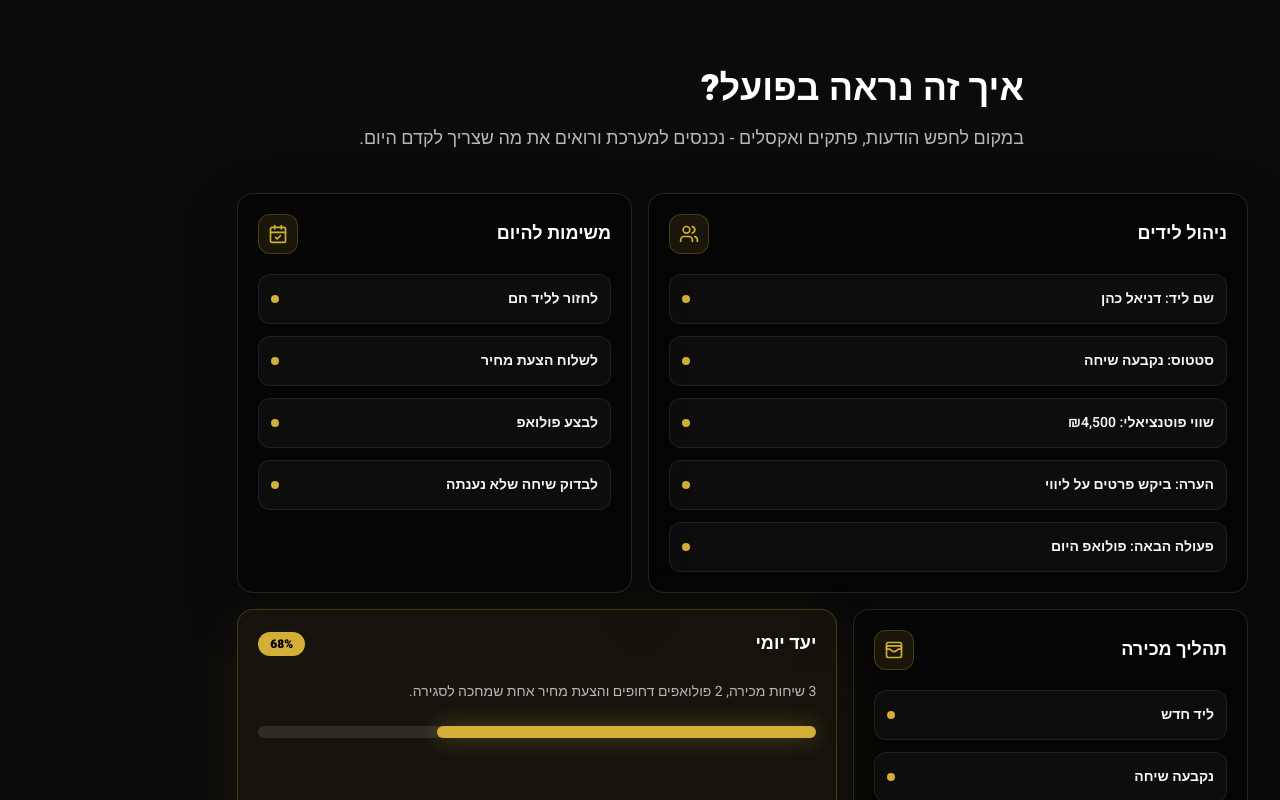
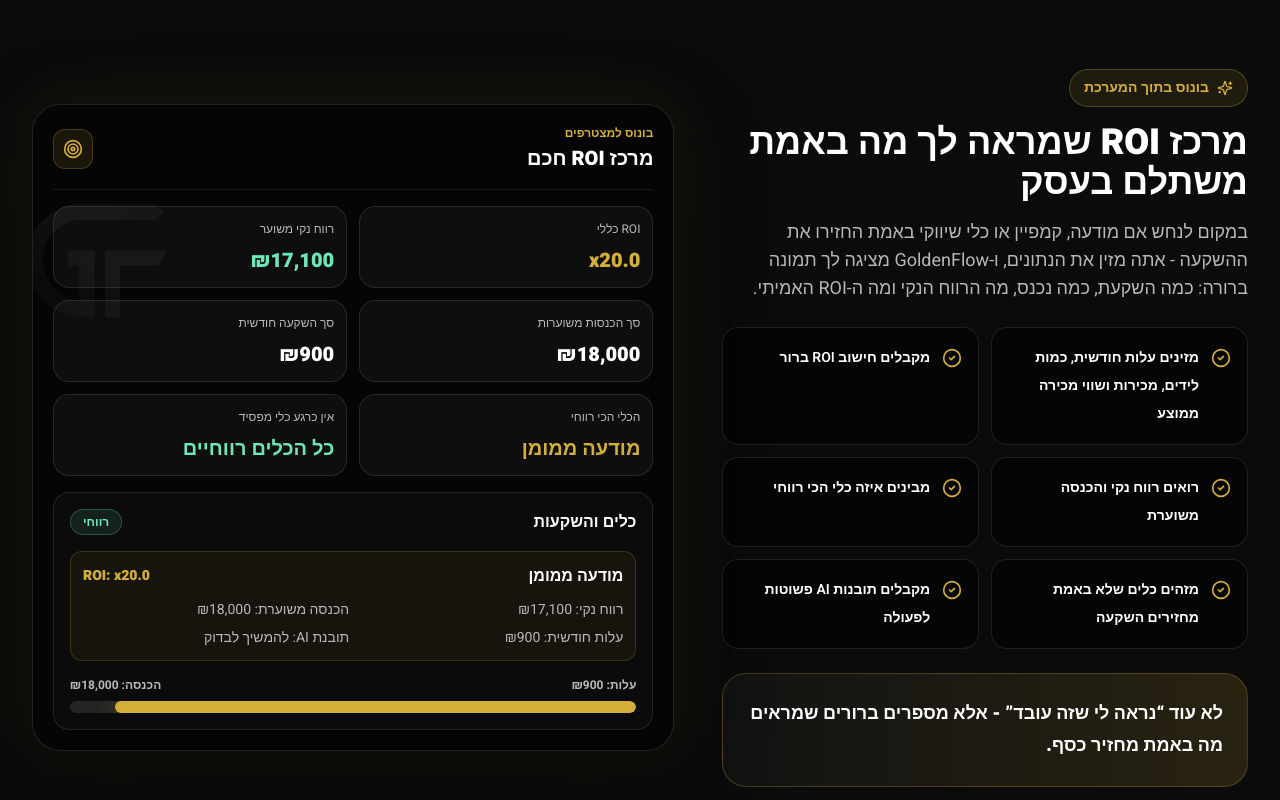
Before and after one commit to hubianron-cpu/goldenflow-landing, a Next.js app: page / in a window 1280 px wide. Shown: the part 4440-5240 px from the top of the page. Built offline with nearby package versions, Linux system fonts and the light colour scheme.

Commit message:
Add ROI Center bonus section

```diff
--- a/app/page.tsx
+++ b/app/page.tsx
@@ -418,6 +418,145 @@ function DashboardPreview() {
   );
 }
 
+function RoiBonusSection() {
+  const roiStats = [
+    { label: "ROI כללי", value: "x20.0", tone: "gold" },
+    { label: "רווח נקי משוער", value: "₪17,100", tone: "green" },
+    { label: "סך הכנסות משוערות", value: "₪18,000", tone: "white" },
+    { label: "סך השקעה חודשית", value: "₪900", tone: "white" },
+    { label: "הכלי הכי רווחי", value: "מודעה ממומן", tone: "gold" },
+    { label: "אין כרגע כלי מפסיד", value: "כל הכלים רווחיים", tone: "green" },
+  ];
+
+  const roiPoints = [
+    "מזינים עלות חודשית, כמות לידים, מכירות ושווי מכירה ממוצע",
+    "מקבלים חישוב ROI ברור",
+    "רואים רווח נקי והכנסה משוערת",
+    "מבינים איזה כלי הכי רווחי",
+    "מזהים כלים שלא באמת מחזירים השקעה",
+    "מקבלים תובנות AI פשוטות לפעולה",
+  ];
+
+  return (
+    <section className="bg-[#0B0B0B] px-4 py-12 min-[390px]:px-5 sm:px-6 sm:py-20 lg:px-8">
+      <div className="mx-auto grid max-w-7xl items-center gap-8 lg:grid-cols-[0.9fr_1.1fr] lg:gap-12">
+        <div className="text-center lg:text-right">
+          <div className="mb-4 inline-flex items-center gap-2 rounded-full border border-[#D4AF37]/30 bg-[#D4AF37]/10 px-3.5 py-2 text-xs font-bold text-[#D4AF37] sm:text-sm">
+            <Sparkles className="h-4 w-4" />
+            בונוס בתוך המערכת
+          </div>
+          <h2 className="text-[1.55rem] font-black leading-tight text-white min-[390px]:text-[1.7rem] sm:text-4xl">
+            מרכז ROI שמראה לך מה באמת משתלם בעסק
+          </h2>
+          <p className="mx-auto mt-4 max-w-2xl text-base leading-7 text-[#B8B8B8] min-[390px]:leading-8 sm:text-lg lg:mx-0">
+            במקום לנחש אם מודעה, קמפיין או כלי שיווקי באמת החזירו את ההשקעה - אתה מזין את הנתונים,
+            ו-GoldenFlow מציגה לך תמונה ברורה: כמה השקעת, כמה נכנס, מה הרווח הנקי ומה ה-ROI האמיתי.
+          </p>
+
+          <div className="mt-6 grid gap-3 text-right sm:grid-cols-2">
+            {roiPoints.map((point) => (
+              <div
+                key={point}
+                className="flex items-start gap-3 rounded-2xl border border-white/[0.10] bg-[#050505] p-4"
+              >
+                <CheckCircle2 className="mt-1 h-5 w-5 shrink-0 text-[#D4AF37]" />
+                <span className="text-sm font-semibold leading-7 text-white">{point}</span>
+              </div>
+            ))}
+          </div>
+
+          <div className="mt-6 rounded-3xl border border-[#D4AF37]/25 bg-gradient-to-l from-[#D4AF37]/15 to-white/[0.03] p-4 text-center sm:p-6 lg:text-right">
+            <p className="text-base font-black leading-7 text-white min-[390px]:text-lg min-[390px]:leading-8">
+              לא עוד “נראה לי שזה עובד” - אלא מספרים ברורים שמראים מה באמת מחזיר כסף.
+            </p>
+          </div>
+        </div>
+
+        <div className="relative overflow-hidden rounded-[28px] border border-white/[0.12] bg-[#050505] p-4 shadow-[0_28px_90px_rgba(0,0,0,0.42),0_0_70px_rgba(212,175,55,0.10)] sm:p-5">
+          <img
+            src="/brand/goldenflow-icon-dark.png"
+            alt=""
+            aria-hidden="true"
+            className="pointer-events-none absolute -left-12 top-4 h-44 w-44 object-contain opacity-[0.06] sm:h-56 sm:w-56"
+          />
+          <div className="relative">
+            <div className="mb-4 flex items-center justify-between gap-3 border-b border-white/[0.08] pb-4">
+              <div className="text-right">
+                <p className="text-xs font-bold text-[#D4AF37]">בונוס למצטרפים</p>
+                <h3 className="mt-1 text-lg font-black text-white sm:text-xl">מרכז ROI חכם</h3>
+              </div>
+              <span className="flex h-10 w-10 shrink-0 items-center justify-center rounded-xl border border-[#D4AF37]/25 bg-[#D4AF37]/10">
+                <Target className="h-5 w-5 text-[#D4AF37]" />
+              </span>
+            </div>
+
+            <div className="grid gap-3 min-[390px]:grid-cols-2">
+              {roiStats.map((item) => (
+                <div
+                  key={item.label}
+                  className="rounded-2xl border border-white/[0.10] bg-white/[0.04] p-3"
+                >
+                  <p className="text-xs leading-5 text-[#B8B8B8]">{item.label}</p>
+                  <strong
+                    className={`mt-2 block text-lg font-black sm:text-xl ${
+                      item.tone === "gold"
+                        ? "text-[#D4AF37]"
+                        : item.tone === "green"
+                          ? "text-emerald-300"
+                          : "text-white"
+                    }`}
+                  >
+                    {item.value}
+                  </strong>
+                </div>
+              ))}
+            </div>
+
+            <div className="mt-4 rounded-2xl border border-white/[0.10] bg-[#0B0B0B] p-4">
+              <div className="mb-4 flex items-center justify-between gap-3">
+                <h4 className="text-base font-black text-white">כלים והשקעות</h4>
+                <span className="rounded-full border border-emerald-300/25 bg-emerald-300/10 px-3 py-1 text-xs font-bold text-emerald-300">
+                  רווחי
+                </span>
+              </div>
+              <div className="rounded-xl border border-[#D4AF37]/20 bg-[#D4AF37]/[0.06] p-3">
+                <div className="mb-3 flex items-center justify-between gap-3">
+                  <p className="font-black text-white">מודעה ממומן</p>
+                  <span className="text-sm font-black text-[#D4AF37]">ROI: x20.0</span>
+                </div>
+                <div className="grid gap-2 text-sm text-[#B8B8B8] min-[390px]:grid-cols-2">
+                  <span>רווח נקי: ₪17,100</span>
+                  <span>הכנסה משוערת: ₪18,000</span>
+                  <span>עלות חודשית: ₪900</span>
+                  <span>תובנת AI: להמשיך לבדוק</span>
+                </div>
+              </div>
+              <div className="mt-4">
+                <div className="mb-2 flex items-center justify-between text-xs font-bold text-[#B8B8B8]">
+                  <span>עלות: ₪900</span>
+                  <span>הכנסה: ₪18,000</span>
+                </div>
+                <div className="h-3 overflow-hidden rounded-full bg-white/[0.10]">
+                  <div className="h-full w-[92%] rounded-full bg-[#D4AF37] shadow-[0_0_22px_rgba(212,175,55,0.35)]" />
+                </div>
+              </div>
+            </div>
+          </div>
+        </div>
+
+        <div className="lg:col-span-2">
+          <div className="rounded-3xl border border-[#D4AF37]/25 bg-gradient-to-l from-[#D4AF37]/12 to-white/[0.03] p-5 text-center sm:p-6">
+            <p className="mx-auto max-w-4xl text-base font-black leading-8 text-white sm:text-xl sm:leading-9">
+              זה לא עוד CRM. זו מערכת שעוזרת לך גם לנהל לידים - וגם להבין איזה פעולות באמת מחזירות כסף.
+            </p>
+            <CtaButton className="mt-5 w-full sm:w-auto">אני רוצה לפתוח מנוי</CtaButton>
+          </div>
+        </div>
+      </div>
+    </section>
+  );
+}
+
 function RealityPreviewSection() {
   return (
       <section className="bg-[#0B0B0B] px-4 py-12 min-[390px]:px-5 sm:px-6 sm:py-20 lg:px-8">
@@ -721,6 +860,8 @@ export default function GoldenFlowPage() {
         </div>
       </section>
 
+      <RoiBonusSection />
+
       <RealityPreviewSection />
 
       <section className="px-4 py-10 min-[390px]:px-5 sm:px-6 sm:py-16 lg:px-8">
```
